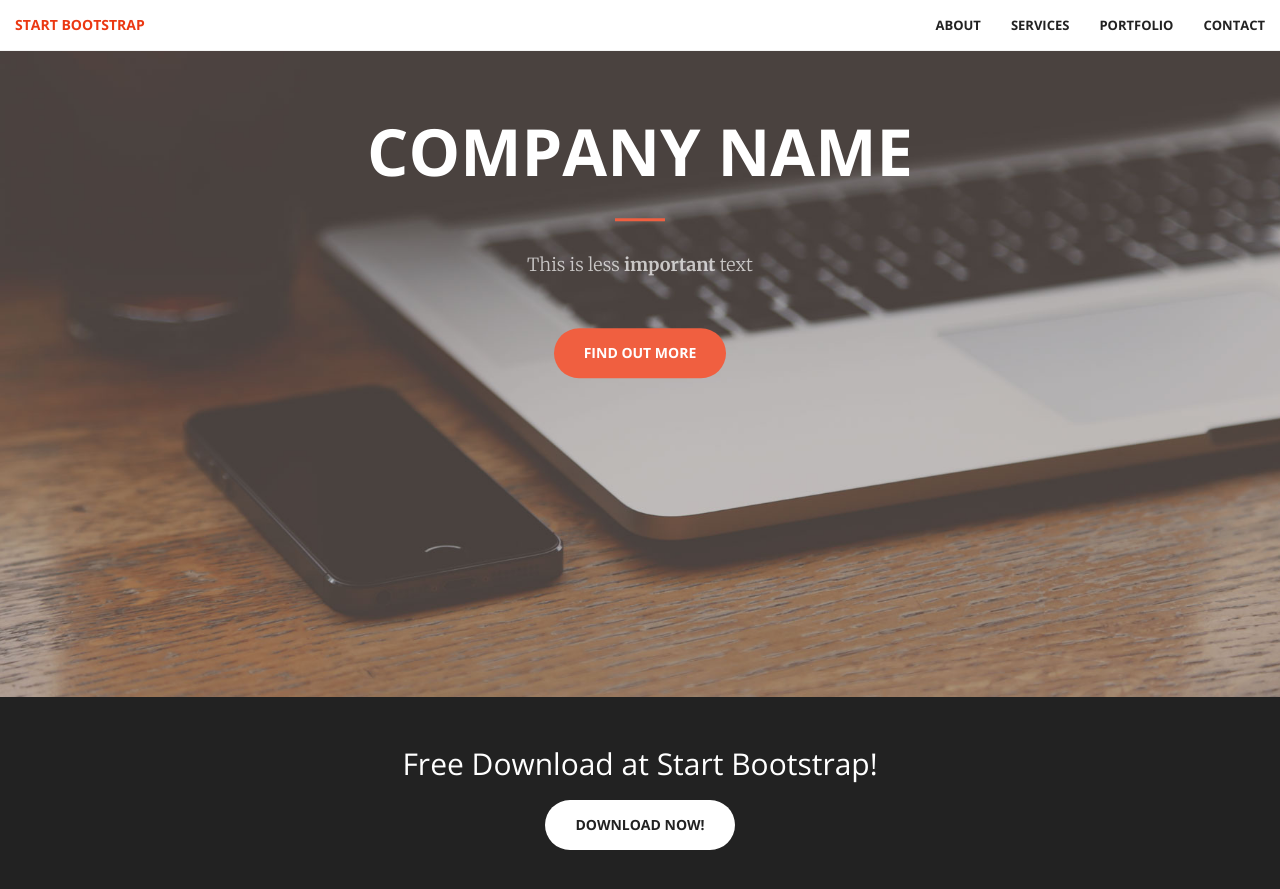
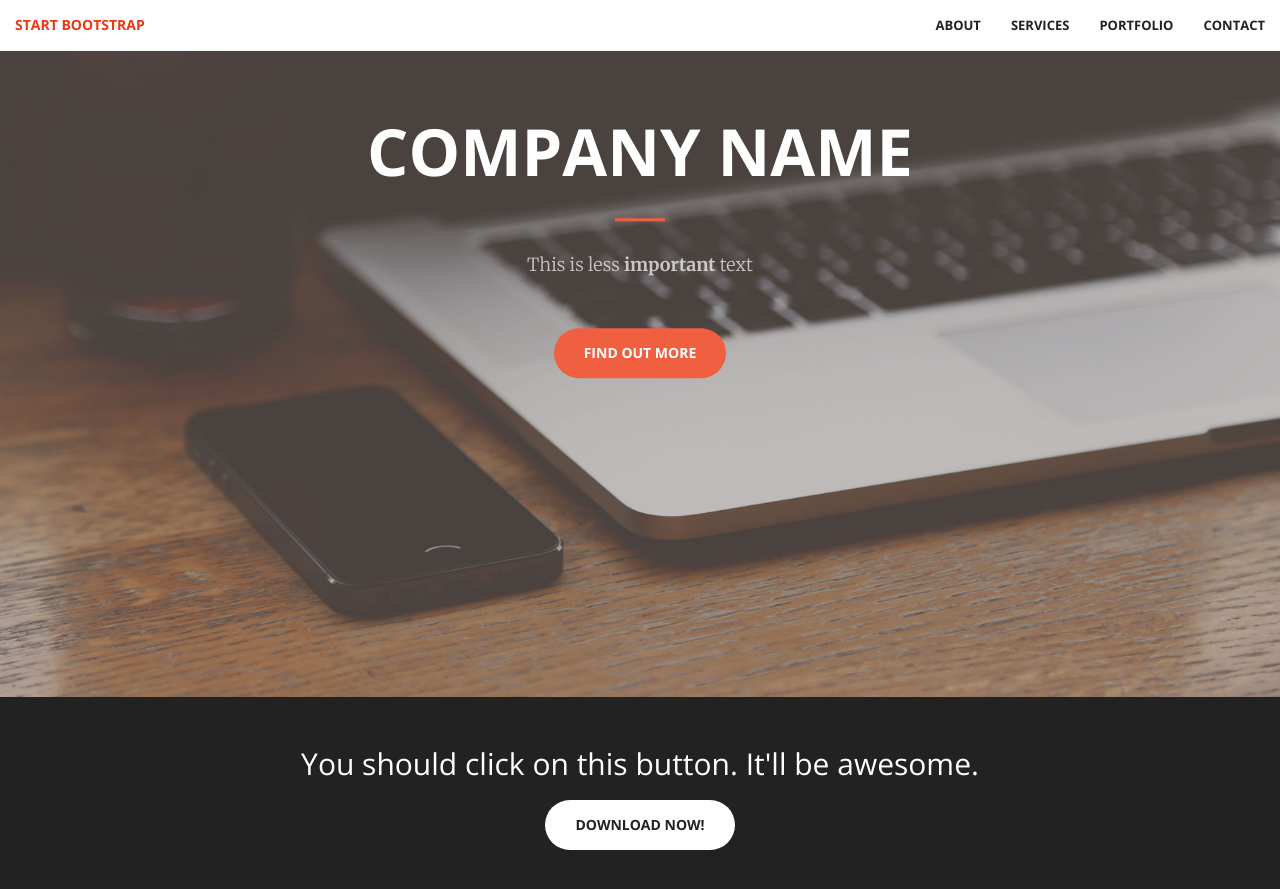
Before and after one commit to bbranan/cannontest, a Jekyll site: the page built from index.html, in a window 1280 px wide and 900 px high, scrolled down 203 px. Shown: the top 889 px of the window. Built offline with Jekyll 4.4.1, drawn with Linux system fonts in a browser that asks for light colours.

Commit message:
Updated 'index.html' via CloudCannon

```diff
--- a/index.html
+++ b/index.html
@@ -17,7 +17,7 @@ title: Main Page
 <aside class="bg-dark">
   <div class="container text-center">
     <div class="call-to-action">
-      <h2 class="editable">Free Download at Start Bootstrap!</h2>
+      <h2 class="editable">You should click on this button. It'll be awesome.</h2>
       <a href="#" class="btn btn-default btn-xl wow tada">Download Now!</a>
     </div>
   </div>
```
